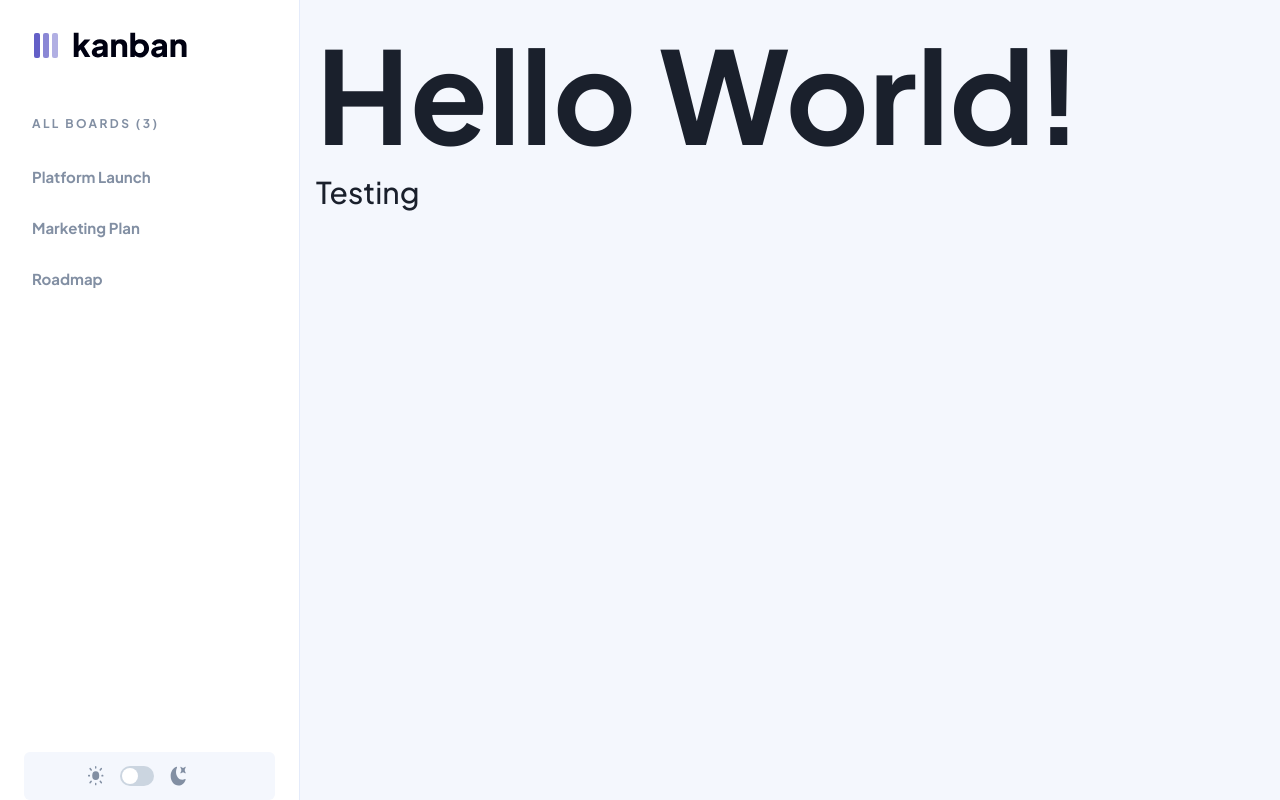
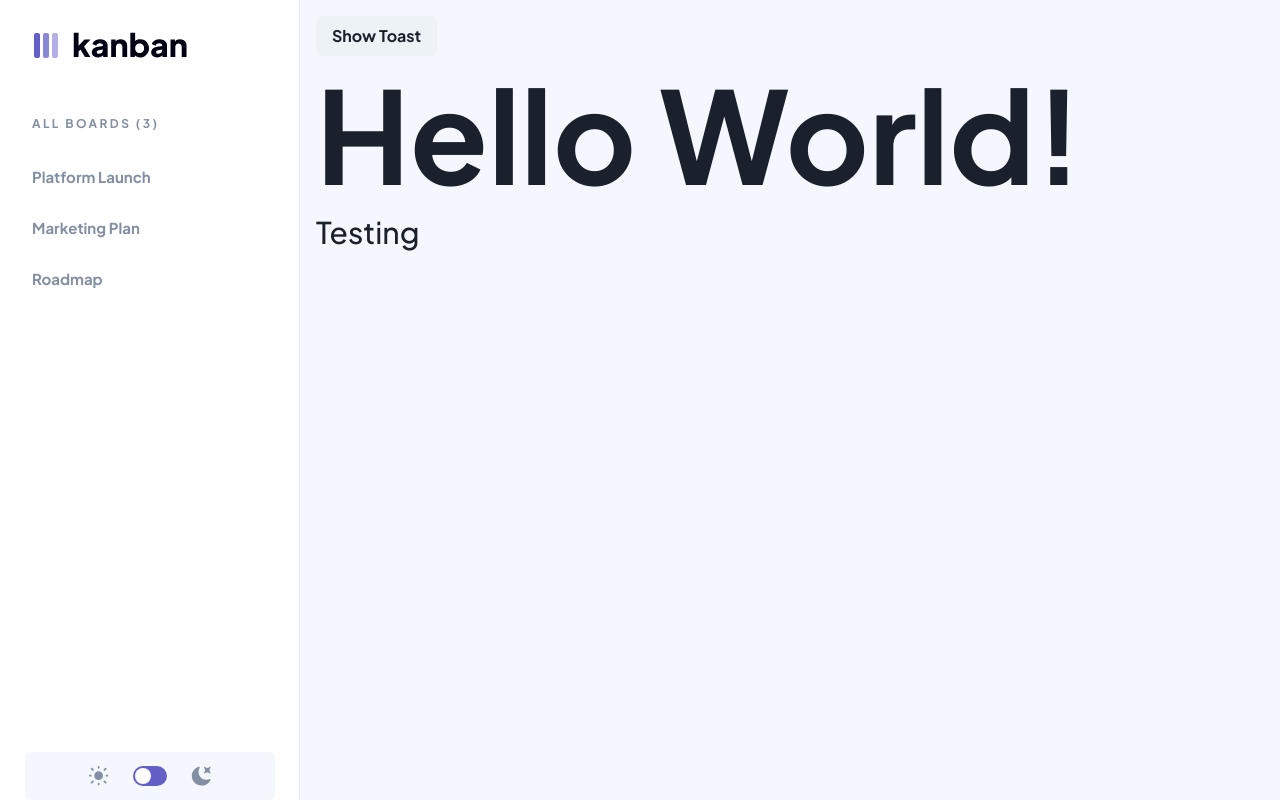
Before and after one commit to blp100/kanban-task-management-web-app, a Next.js app: page / in a window 1280 px wide. Built offline with nearby package versions, Linux system fonts and the light colour scheme.

Commit message:
fix: theme swtich styles

```diff
--- a/src/app/page.js
+++ b/src/app/page.js
@@ -1,20 +1,34 @@
 "use client";
 import Navbar from "@/components/navbar";
-import { Box, Heading, Text } from "@chakra-ui/react";
+import { Box, Button, Heading, Text, useToast } from "@chakra-ui/react";
 import { useEffect } from "react";
 import dummyData from "../json/data.json";
 
 import Sidebar from "@/components/sidebar";
 
 const Home = () => {
+  const toast = useToast();
   //fetch local data
-  console.log(dummyData.boards);
+  // console.log(dummyData.boards);
 
   return (
     <>
       <Box minH="full">
         <Sidebar linkItems={dummyData.boards} />
         <Box display="block" p={4} ml="300px">
+          <Button
+            onClick={() =>
+              toast({
+                title: "Account created.",
+                description: "We've created your account for you.",
+                status: "success",
+                duration: 9000,
+                isClosable: true,
+              })
+            }
+          >
+            Show Toast
+          </Button>
           {/* <Navbar /> */}
           <Heading fontSize="9xl">Hello World!</Heading>
           <Text fontSize="3xl">Testing</Text>
--- a/src/app/providers.js
+++ b/src/app/providers.js
@@ -7,8 +7,8 @@ import theme from "@/lib/theme";
 
 export const Providers = ({ children }) => {
   return (
-      <ChakraProvider theme={theme}>
-        {children}
-      </ChakraProvider>
+    // <CacheProvider>
+      <ChakraProvider theme={theme}>{children}</ChakraProvider>
+    // </CacheProvider>
   );
 };
--- a/src/components/sidebar.js
+++ b/src/components/sidebar.js
@@ -38,7 +38,7 @@ const Sidebar = ({ onClose, linkItems, ...otherProps }) => {
         </NavItem>
       ))}
       <Spacer />
-      <ThemeToggleSwitch mx={6} borderRadius={6} />
+      <ThemeToggleSwitch borderRadius={6} />
     </Flex>
   );
 };
--- a/src/components/theme-toggle-switch.js
+++ b/src/components/theme-toggle-switch.js
@@ -1,3 +1,4 @@
+"use client";
 import {
   Box,
   Flex,
@@ -10,26 +11,31 @@ import Image from "next/image";
 
 const ThemeToggleSwitch = ({ ...otherProps }) => {
   const { colorMode, toggleColorMode } = useColorMode();
-  console.log(colorMode);
+
   return (
     <Box
       px="16"
       py="3.5"
+      m="auto"
       bgColor={useColorModeValue("lightGrey", "veryDarkGrey")}
       {...otherProps}
     >
-      <Flex mx="auto" gap={4}>
+      <Flex m="auto" gap={6}>
         <Image
           src="/images/icon-light-theme.svg"
-          width={16}
-          height={16}
+          width={20}
+          height={20}
           alt="light theme icon"
         />
-        <Switch onChange={toggleColorMode} isChecked={colorMode === "dark"} />
+        <Switch
+          onChange={toggleColorMode}
+          variant="longer"
+          isChecked={colorMode === "dark"}
+        />
         <Image
           src="/images/icon-dark-theme.svg"
-          width={16}
-          height={16}
+          width={20}
+          height={20}
           alt="dark theme icon"
         />
       </Flex>
--- /dev/null
+++ b/src/lib/swtich-theme.js
@@ -0,0 +1,16 @@
+import { switchAnatomy } from "@chakra-ui/anatomy";
+import { createMultiStyleConfigHelpers } from "@chakra-ui/react";
+
+const { definePartsStyle, defineMultiStyleConfig } =
+  createMultiStyleConfigHelpers(switchAnatomy.keys);
+
+const longer = definePartsStyle({
+  track: {
+    bg: "mainPurple",
+    // let's also provide dark mode alternatives
+  },
+});
+
+export const switchTheme = defineMultiStyleConfig({
+  variants: { longer },
+});
--- a/src/lib/theme.js
+++ b/src/lib/theme.js
@@ -1,6 +1,7 @@
 import { extendTheme } from "@chakra-ui/react";
 import { Plus_Jakarta_Sans } from "next/font/google";
 import { mode } from "@chakra-ui/theme-tools";
+import { switchTheme } from "./swtich-theme";
 
 const nextFont = Plus_Jakarta_Sans({
   weight: ["700", "500"],
@@ -73,12 +74,17 @@ const textStyles = {
   },
 };
 
+const components = {
+  Switch: switchTheme,
+};
+
 const theme = extendTheme({
   config,
   fonts,
   colors,
   styles,
   textStyles,
+  components,
 });
 
 export default theme;
```
